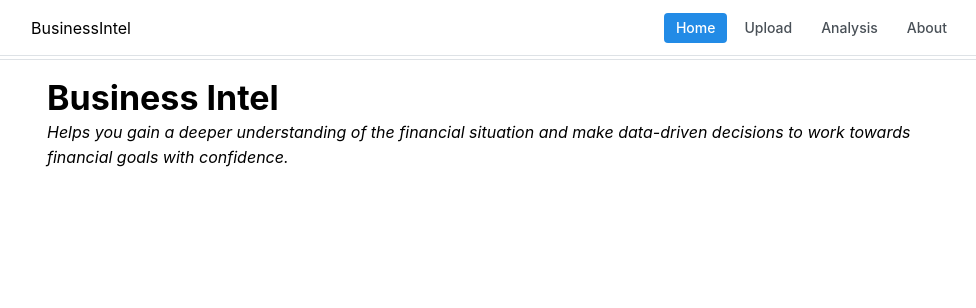
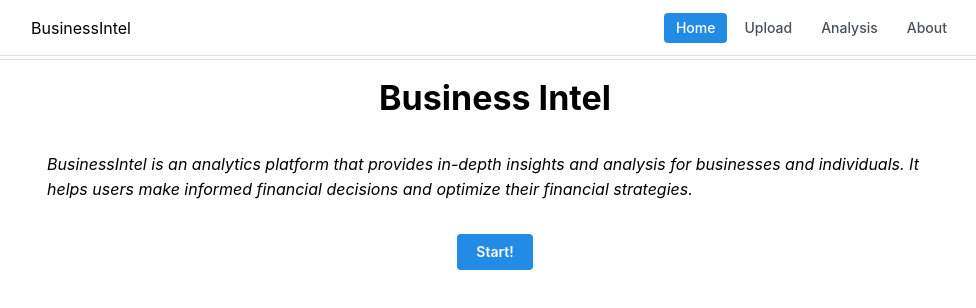
Before and after one commit to 2brownc/business-intel, a React (Vite) app: page / in a window 1280 px wide. Shown: the top 308 px of the page, without its empty margins (145-1121 px from the left). Built offline with nearby package versions, Linux system fonts and the light colour scheme; what rxdb would draw is missing.

Commit message:
refactor ui: home page

```diff
--- a/src/App.jsx
+++ b/src/App.jsx
@@ -4,21 +4,34 @@ import {
   Container,
   Title,
   Text,
+  Button,
+  Center,
+  Flex,
 } from '@mantine/core'
-import { Outlet } from 'react-router-dom';
+import { Outlet, useMatch, useNavigate } from 'react-router-dom';
 
 import { Header } from './components/Header/Header'
 
 function Intro() {
-  return <Container mb={100}>
-    <Title order={1}>Business Intel</Title>
-    <Text fs="italic">
-      Helps you gain a deeper understanding of the financial situation and make data-driven decisions to work towards financial goals with confidence.
-    </Text>
+  const navigate = useNavigate()
+  return <Container>
+    <Flex gap="xl" direction="column">
+      <Center>
+        <Title order={1}>Business Intel</Title>
+      </Center>
+      <Text fs="italic">
+        BusinessIntel is an analytics platform that provides in-depth insights and analysis for businesses and individuals. It helps users make informed financial decisions and optimize their financial strategies.
+      </Text>
+      <Center>
+        <Button variant="filled" onClick={() => navigate('/upload')}>Start!</Button>
+      </Center>
+    </Flex>
   </Container>
 }
 
 export default function App({ children }) {
+  const isHome = useMatch('/')
+
   return (
     <AppShell
       header={{ height: 60 }}
@@ -30,7 +43,7 @@ export default function App({ children }) {
 
       <AppShell.Main>
         <Container>
-          <Intro />
+          {isHome && <Intro />}
           <Outlet />
         </Container>
       </AppShell.Main>
```
